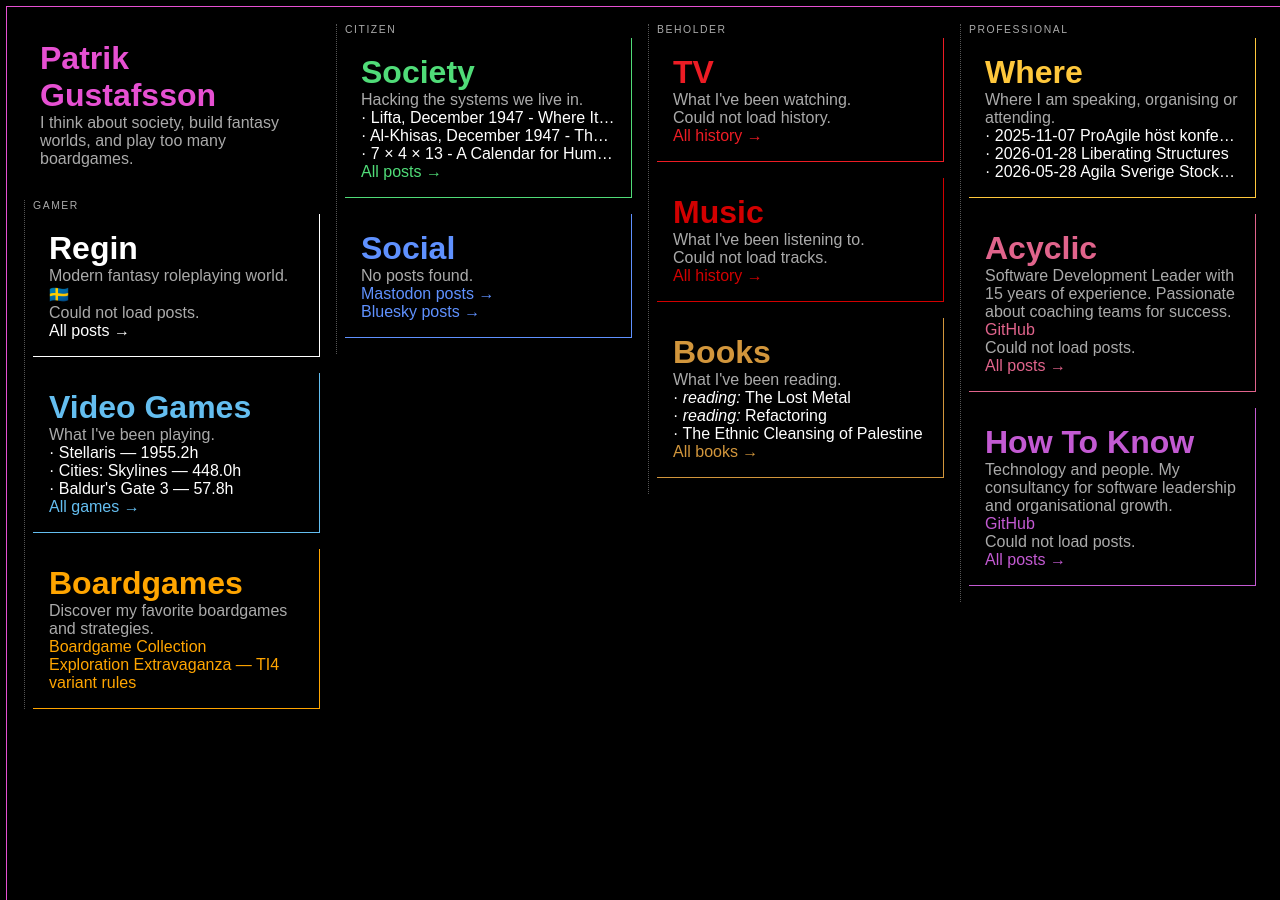
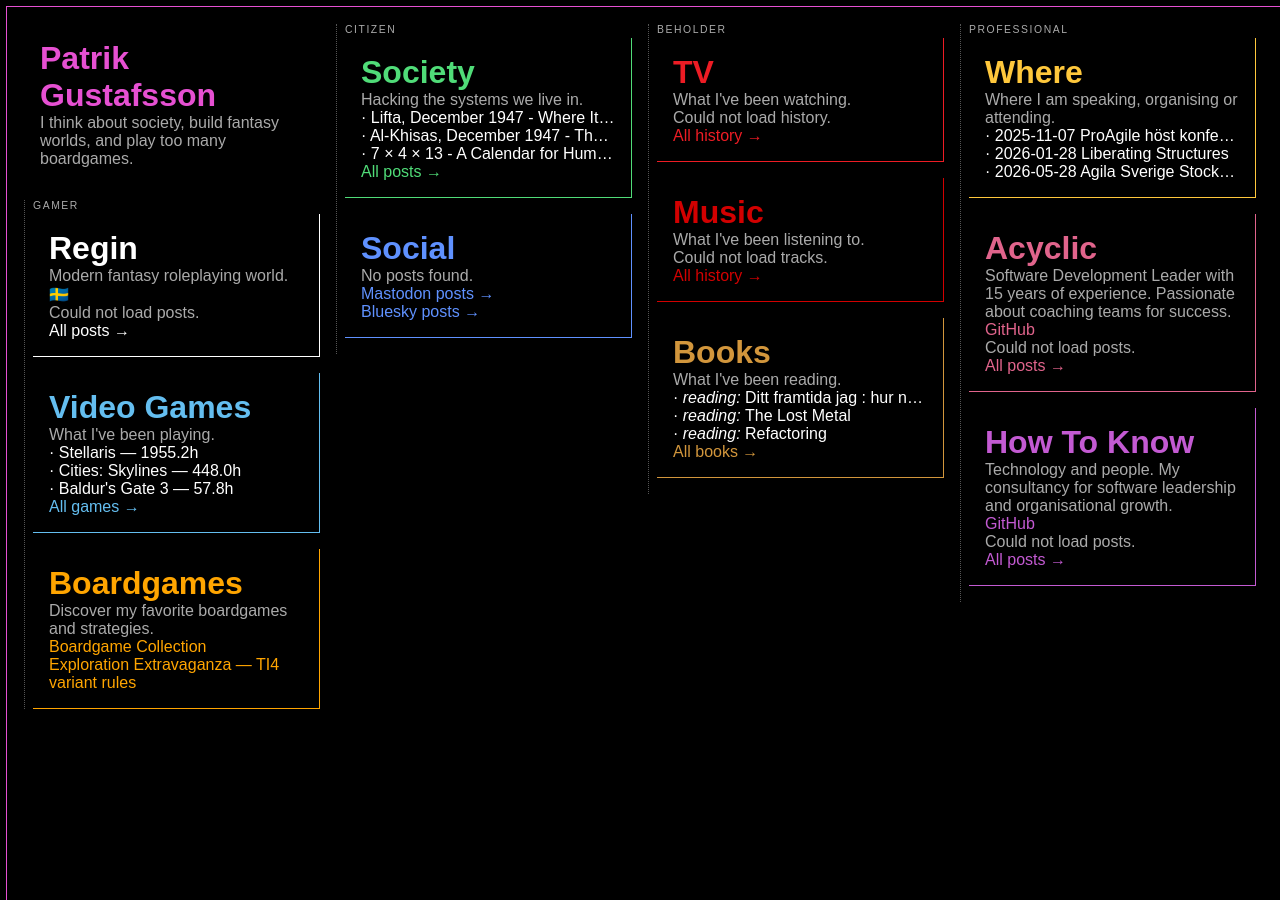
Before and after one commit to paven/paven.github.com, a Jekyll site: the page built from index.html, in a window 1280 px wide. Built offline with Jekyll 4.4.1, drawn with Linux system fonts in a browser that asks for light colours.

Commit message:
Update books

```diff
--- a/_data/books.yml
+++ b/_data/books.yml
@@ -1,9 +1,9 @@
+- title: 'Ditt framtida jag : hur ny teknik revolutionerar människan och gör oss starkare, smartare och vänligare'
+  url: 'https://ramblingreaders.org/book/514890/s/ditt-framtida-jag-hur-ny-teknik-revolutionerar-m%C3%A4nniskan-och-g%C3%B6r-oss-starkare-smartare-och-v%C3%A4nligare'
+  status: 'reading'
 - title: 'The Lost Metal'
   url: 'https://ramblingreaders.org/book/335632/s/the-lost-metal'
   status: 'reading'
 - title: 'Refactoring'
   url: 'https://ramblingreaders.org/book/25255/s/refactoring'
   status: 'reading'
-- title: 'The Ethnic Cleansing of Palestine'
-  url: 'https://ramblingreaders.org/book/315180/s/the-ethnic-cleansing-of-palestine'
-  status: 'read'
```
